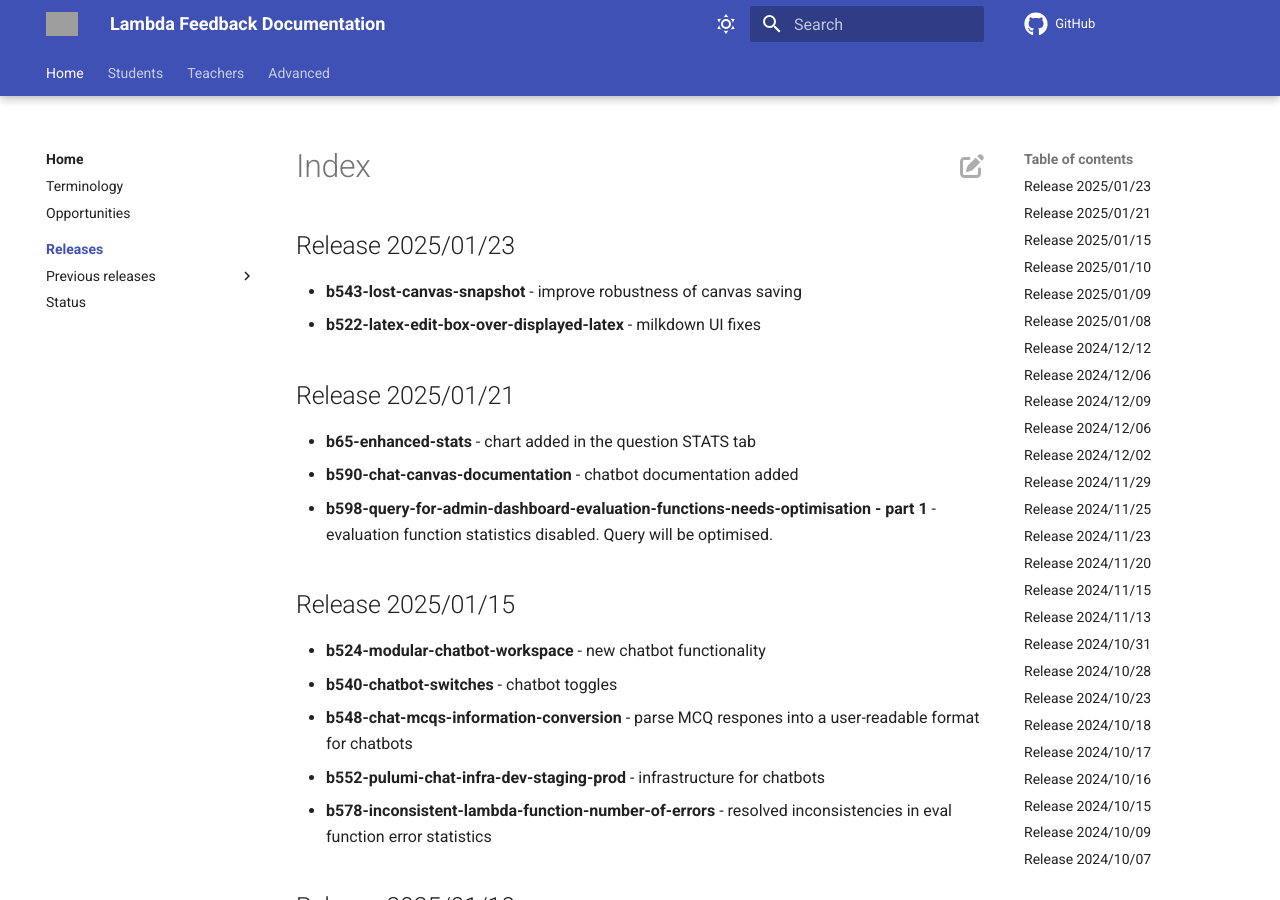
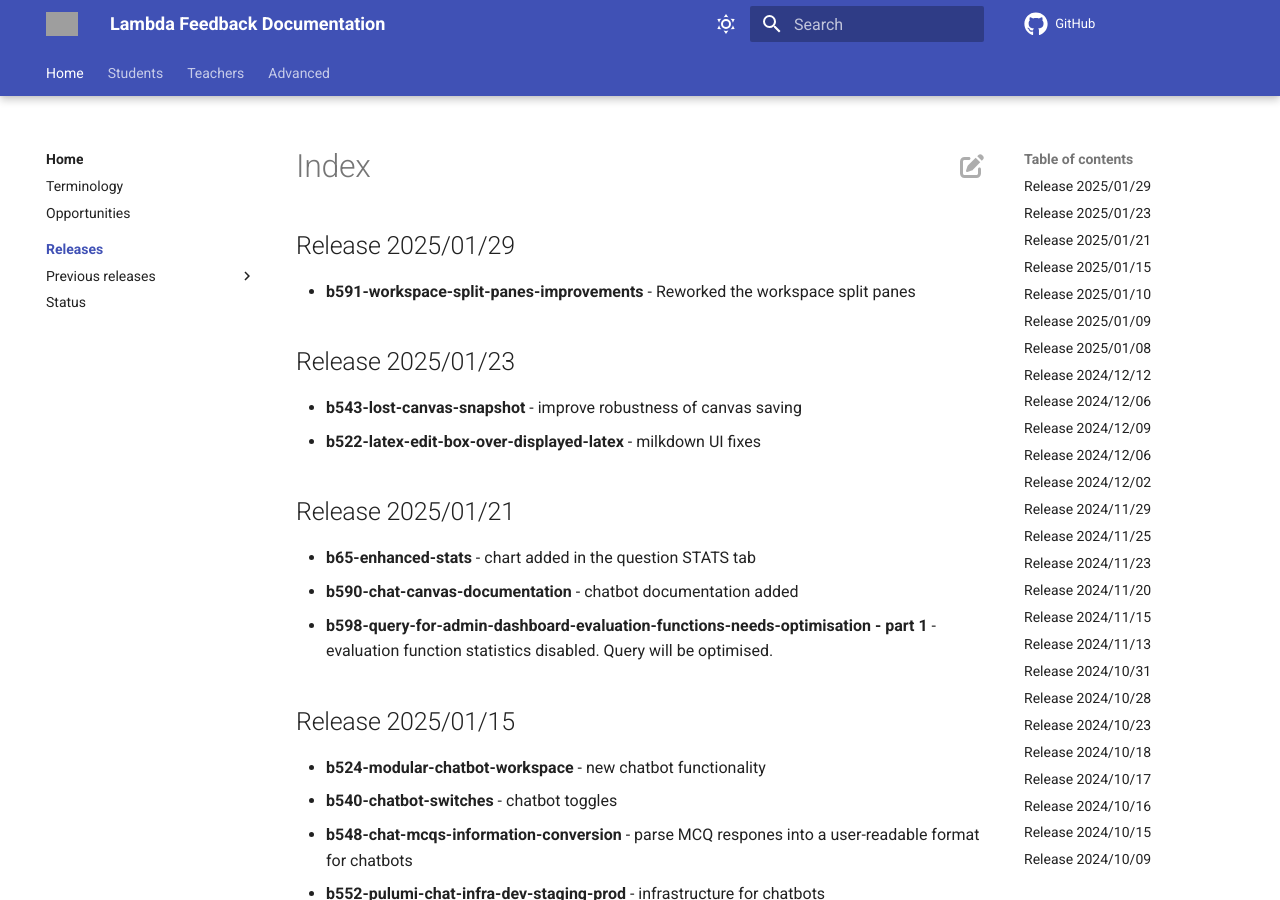
Before and after one commit to lambda-feedback/user-documentation, an MkDocs documentation site: the page built from docs/releases/index.md, in a window 1280 px wide and 900 px high. Built offline with MkDocs 1.6.1 and Material for MkDocs 9.7.7, drawn with Linux system fonts in a browser that asks for light colours; comment, search, counter and statistics services are not loaded; grey boxes are pictures that could not be loaded.

Commit message:
Update index.md

```diff
--- a/docs/releases/index.md
+++ b/docs/releases/index.md
@@ -1,3 +1,7 @@
+## Release 2025/01/29
+
+- **b591-workspace-split-panes-improvements** - Reworked the workspace split panes
+
 ## Release 2025/01/23
 
 - **b543-lost-canvas-snapshot** - improve robustness of canvas saving
```
